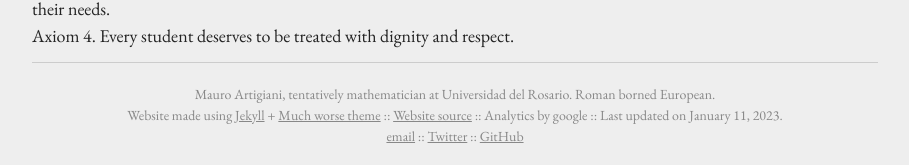
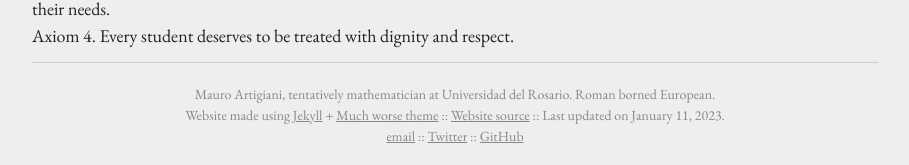
Before and after one commit to m-artigiani/m-artigiani.github.io, a Jekyll site: the page built from index.md, in a window 1280 px wide. Shown: the part 793-958 px from the top of the page, without its empty margins (185-1094 px from the left). Built offline with Jekyll 4.4.1, drawn with Linux system fonts in a browser that asks for light colours.

Commit message:
Updated Gemfile, removed analytics

```diff
--- a/Gemfile
+++ b/Gemfile
@@ -8,7 +8,7 @@ source "https://rubygems.org"
 #
 # This will help ensure the proper Jekyll version is running.
 # Happy Jekylling!
-# gem "jekyll", "~> 3.8.4"
+gem "jekyll", "~> 3.9.2"
 
 # This is the default theme for new Jekyll sites. You may change this to anything you like.
 gem "minima", "~> 2.0"
@@ -29,3 +29,4 @@ gem "tzinfo-data", platforms: [:mingw, :mswin, :x64_mingw, :jruby]
 gem "wdm", "~> 0.1.0" if Gem.win_platform?
 
 gem 'jekyll-relative-links'
+gem "webrick"
--- a/_config.yml
+++ b/_config.yml
@@ -41,7 +41,7 @@ plugins:
 # Set 'provider' to false to turn analytics off globally.
 #
 analytics:
-    provider: google
+    provider: false
     statcounter:
         sc_project  :
         sc_security :
```
Also changed, not shown: Gemfile.lock.
